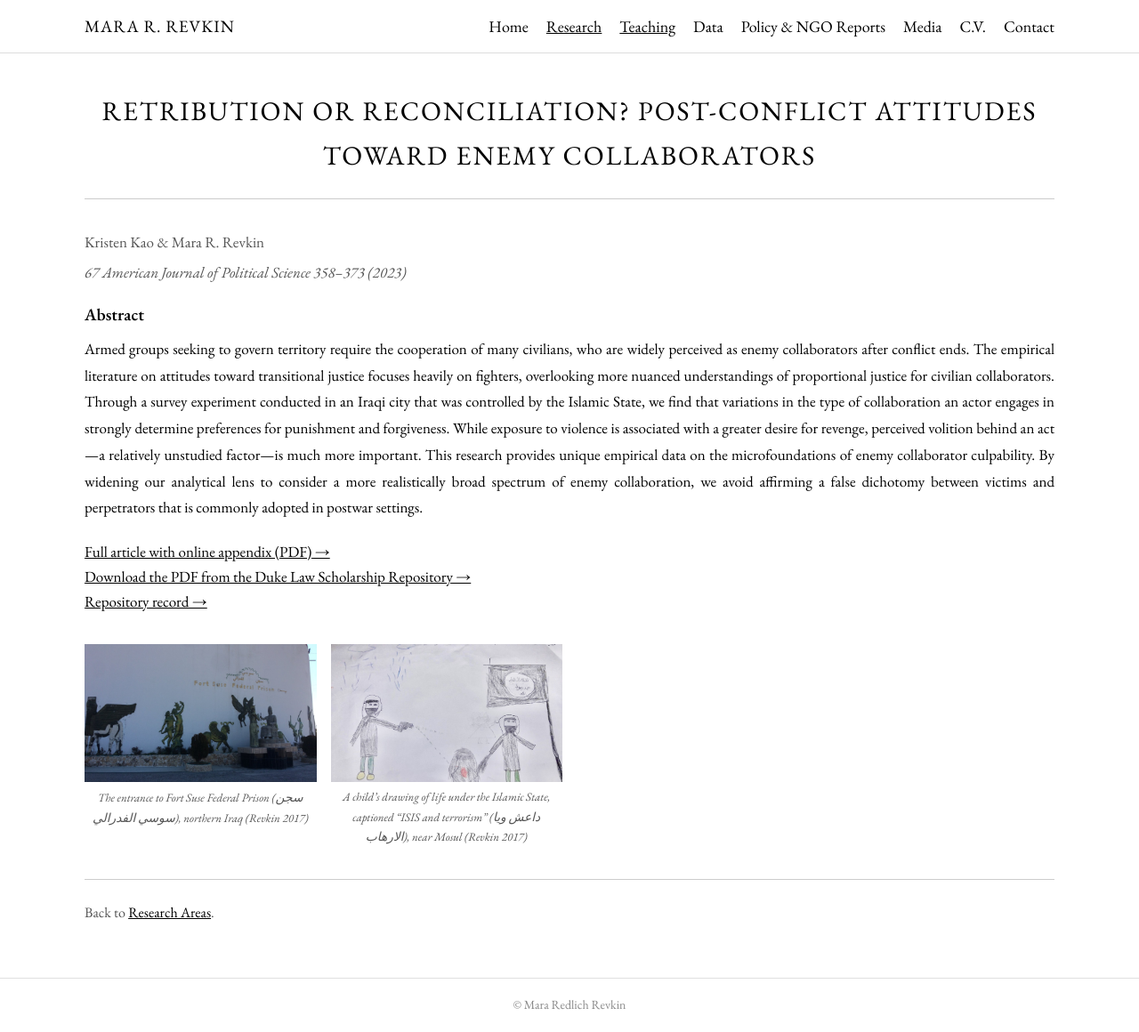
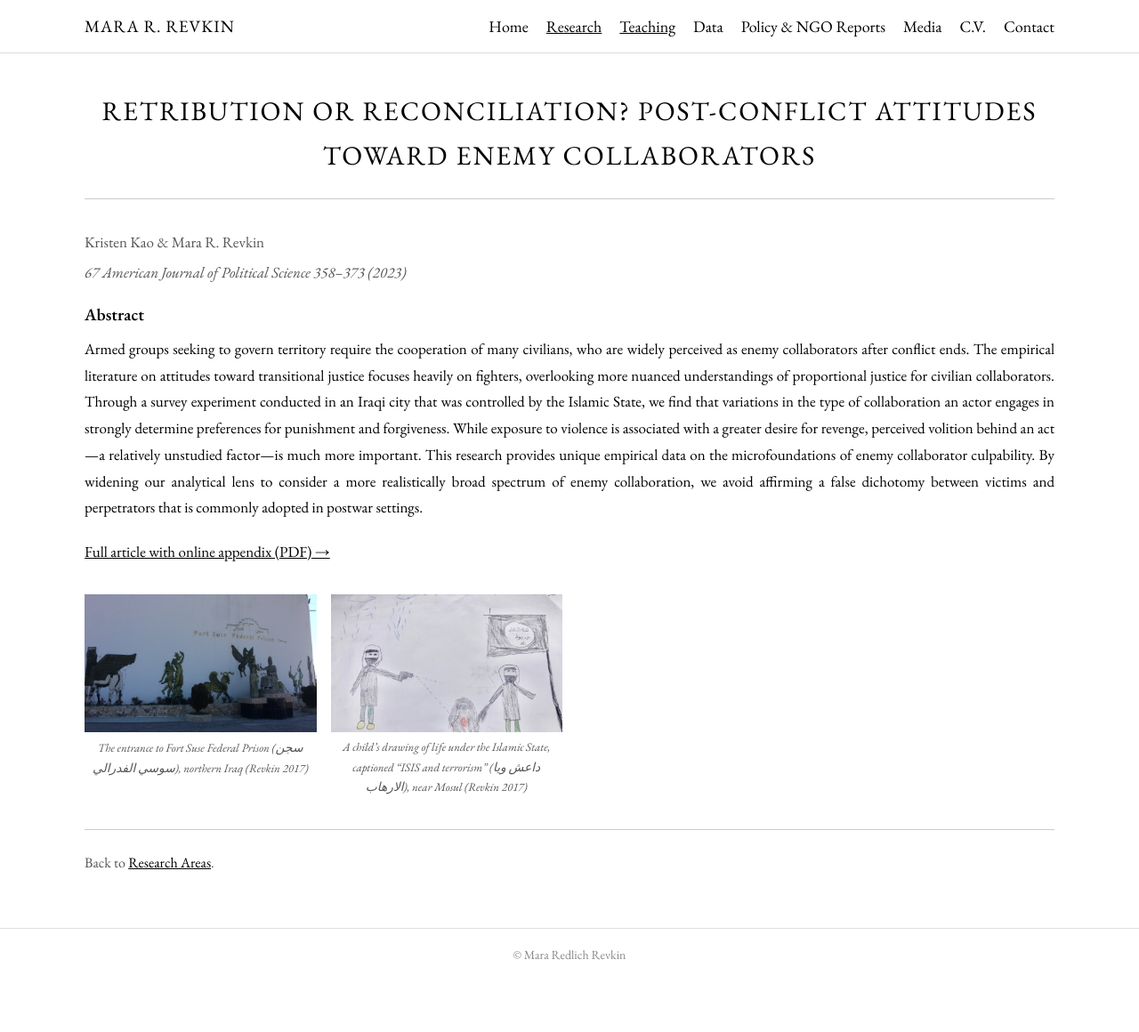
Before and after one commit to mrevkin/mrevkin.github.io, a Jekyll site: the page retribution-or-reconciliation.html, which Jekyll copies as it is, in a window 1280 px wide and 1160 px high. Shown: the whole window at 89% size. Built offline with Jekyll 4.4.1, drawn with Linux system fonts in a browser that asks for light colours.

```diff
--- a/retribution-or-reconciliation.html
+++ b/retribution-or-reconciliation.html
@@ -58,7 +58,7 @@
     <h2 style="font-family:'EB Garamond',serif; font-size:19px; font-weight:600; margin-bottom:8px;">Abstract</h2>
     <p style="font-size:17px; line-height:1.75; text-align:justify;">Armed groups seeking to govern territory require the cooperation of many civilians, who are widely perceived as enemy collaborators after conflict ends. The empirical literature on attitudes toward transitional justice focuses heavily on fighters, overlooking more nuanced understandings of proportional justice for civilian collaborators. Through a survey experiment conducted in an Iraqi city that was controlled by the Islamic State, we find that variations in the type of collaboration an actor engages in strongly determine preferences for punishment and forgiveness. While exposure to violence is associated with a greater desire for revenge, perceived volition behind an act&mdash;a relatively unstudied factor&mdash;is much more important. This research provides unique empirical data on the microfoundations of enemy collaborator culpability. By widening our analytical lens to consider a more realistically broad spectrum of enemy collaboration, we avoid affirming a false dichotomy between victims and perpetrators that is commonly adopted in postwar settings.</p>
 
-    <p style="font-size:17px; margin-top:20px;"><a href="kao_revkin_retribution_ajps_2023.pdf" target="_blank">Full article with online appendix (PDF) &rarr;</a><br /><a href="https://scholarship.law.duke.edu/cgi/viewcontent.cgi?article=7140&amp;context=faculty_scholarship" target="_blank">Download the PDF from the Duke Law Scholarship Repository &rarr;</a><br /><a href="https://scholarship.law.duke.edu/faculty_scholarship/4440" target="_blank">Repository record &rarr;</a></p>
+    <p style="font-size:17px; margin-top:20px;"><a href="kao_revkin_retribution_ajps_2023.pdf" target="_blank">Full article with online appendix (PDF) &rarr;</a></p>
 
     <div class="teaching-section" style="margin-top:34px;">
       <div class="photo-strip ">
```
